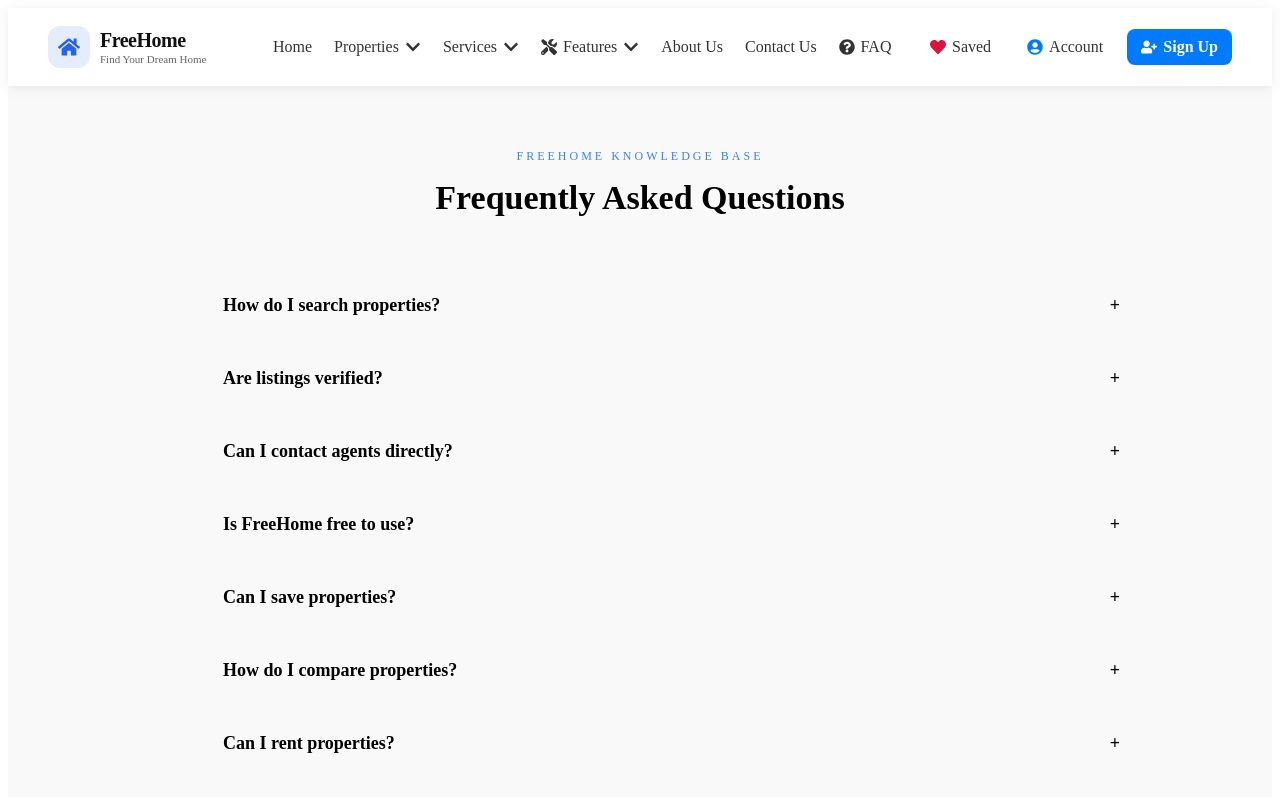
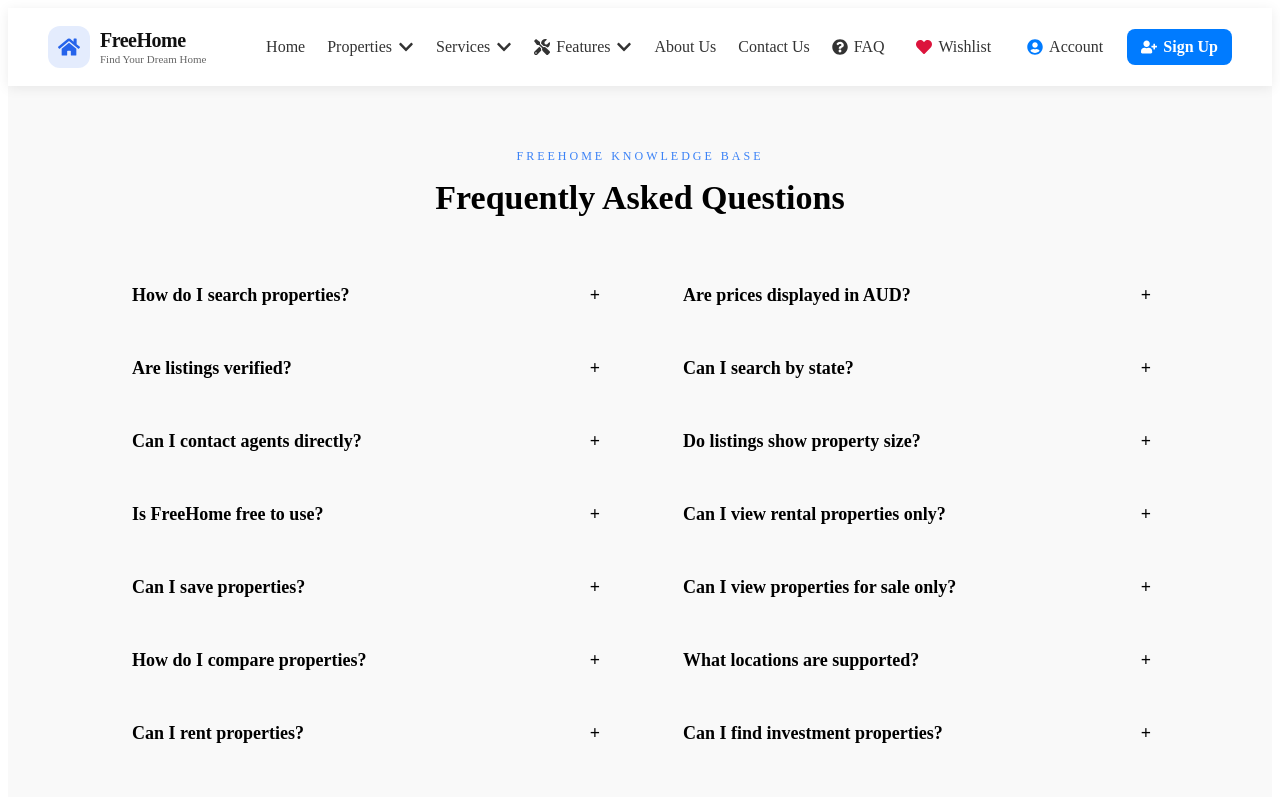
Before and after one commit to kaviya0802/freehome, a React (Vite) app: page /faq in a window 1280 px wide. Shown: the top 797 px of the page. Built offline with nearby package versions, Linux system fonts and the light colour scheme.

Commit message:
property oage allignment change and faq changed

```diff
--- a/src/components/Navbar/Navbar.jsx
+++ b/src/components/Navbar/Navbar.jsx
@@ -37,8 +37,8 @@ function Navbar() {
             <span>Properties <FaChevronDown /></span>
             <div className="dropdown-menu">
               <Link to="/properties">All Properties</Link>
-              <Link to="/properties?mode=buy">Buy Homes</Link>
-              <Link to="/properties?mode=rent">Rent Homes</Link>
+              <Link to="/properties?mode=buy">For Sale</Link>
+              <Link to="/properties?mode=rent">For Rent</Link>
               <Link to="/properties?type=PG Hostel">PG Hostel</Link>
             </div>
           </li>
@@ -83,7 +83,7 @@ function Navbar() {
 
         <Link to="/wishlist" className="icon-btn wishlist">
           <FaHeart />
-          <span>Saved</span>
+          <span>Wishlist</span>
         </Link>
 
         <Link to="/profile" className="icon-btn profile">
--- a/src/components/PropertyCard/PropertyCard.css
+++ b/src/components/PropertyCard/PropertyCard.css
@@ -10,6 +10,7 @@
   display: flex;
   flex-direction: column;
 
+  width: 100%;
   height: 100%;
 }
 
@@ -22,7 +23,11 @@
   width: 100%;
   height: 220px;
   object-fit: cover;
+  object-position: center;
   display: block;
+
+  /* IMPORTANT FIX */
+  aspect-ratio: 16 / 9;
 }
 
 .property-info {
--- a/src/pages/FAQ/FAQ.css
+++ b/src/pages/FAQ/FAQ.css
@@ -7,8 +7,8 @@
 
 .faq-title {
   text-align: center;
-  margin-bottom: 60px;
-  font-family:inherit;
+  margin-bottom: 50px;
+  font-family: inherit;
 }
 
 .faq-title span {
@@ -22,26 +22,24 @@
   font-size: 34px;
 }
 
-.faq-stream {
-  max-width: 1000px;
-  margin: auto;
-  position: relative;
+/* TWO COLUMN LAYOUT */
+
+.faq-columns {
+  display: grid;
+  grid-template-columns: 1fr 1fr;
+  gap: 40px;
+  align-items: start;
 }
 
-.faq-stream::before {
-  content: "";
-  position: absolute;
-  left: 25px;
-  top: 0;
-  width: 3px;
-  height: 100%;
-
+.faq-column {
+  display: flex;
+  flex-direction: column;
 }
 
+/* FAQ ITEMS */
+
 .faq-item {
-
   margin-bottom: 16px;
-  margin-left: 60px;
   border-left: 3px solid transparent;
   transition: 0.3s;
 }
@@ -51,7 +49,6 @@
 }
 
 .faq-question {
-  font-family:inherit;
   width: 100%;
   background: transparent;
   border: none;
@@ -66,6 +63,7 @@
   align-items: center;
 
   padding: 18px 20px;
+  font-family: inherit;
 }
 
 .faq-question:hover {
@@ -75,14 +73,12 @@
 .faq-answer {
   margin-left: 20px;
   margin-bottom: 20px;
+  padding-left: 20px;
 
-  color: black;
+  color: #444;
   line-height: 1.8;
 
-
-  padding-left: 20px;
-
-  animation: fadeIn .25s ease;
+  animation: fadeIn 0.25s ease;
 }
 
 @keyframes fadeIn {
@@ -96,20 +92,25 @@
   }
 }
 
-@media(max-width:768px) {
-  .faq-title h1 {
-    font-size: 34px;
+/* MOBILE */
+
+@media (max-width: 768px) {
+
+  .faq-columns {
+    grid-template-columns: 1fr;
+    gap: 0;
   }
 
-  .faq-item {
-    margin-left: 35px;
-  }
-
-  .faq-stream::before {
-    left: 10px;
+  .faq-title h1 {
+    font-size: 30px;
   }
 
   .faq-question {
     font-size: 16px;
   }
+
+  .faq-answer {
+    margin-left: 10px;
+    padding-left: 12px;
+  }
 }
--- a/src/pages/FAQ/FAQ.jsx
+++ b/src/pages/FAQ/FAQ.jsx
@@ -66,6 +66,8 @@ function FAQ() {
     ["Will more features be added?", "Yes, future updates will include additional capabilities."]
   ];
 
+  const half = Math.ceil(faqs.length / 2);
+
   return (
     <>
       <Navbar />
@@ -77,14 +79,14 @@ function FAQ() {
           <h1>Frequently Asked Questions</h1>
         </div>
 
-        <div className="faq-stream">
+        <div className="faq-columns">
 
-          {faqs.map((item, index) => (
+          {/* LEFT COLUMN */}
+          <div className="faq-column">
+            {faqs.slice(0, half).map((item, index) => (
               <div
                 key={index}
-              className={`faq-item ${
-                open === index ? "active" : ""
-              }`}
+                className={`faq-item ${open === index ? "active" : ""}`}
               >
                 <button
                   className="faq-question"
@@ -103,6 +105,45 @@ function FAQ() {
                 )}
               </div>
             ))}
+          </div>
+
+          {/* RIGHT COLUMN */}
+          <div className="faq-column">
+            {faqs.slice(half).map((item, index) => {
+              const realIndex = index + half;
+
+              return (
+                <div
+                  key={realIndex}
+                  className={`faq-item ${
+                    open === realIndex ? "active" : ""
+                  }`}
+                >
+                  <button
+                    className="faq-question"
+                    onClick={() =>
+                      setOpen(
+                        open === realIndex
+                          ? null
+                          : realIndex
+                      )
+                    }
+                  >
+                    <span>{item[0]}</span>
+                    <span>
+                      {open === realIndex ? "−" : "+"}
+                    </span>
+                  </button>
+
+                  {open === realIndex && (
+                    <div className="faq-answer">
+                      {item[1]}
+                    </div>
+                  )}
+                </div>
+              );
+            })}
+          </div>
 
         </div>
 
--- a/src/pages/Home/Home.css
+++ b/src/pages/Home/Home.css
@@ -57,6 +57,7 @@
 .search-box input,
 .search-box select {
   padding: 14px;
+  font-family: inherit;
   width: 220px;
   border: 1px solid #ddd;
   border-radius: 8px;
@@ -115,6 +116,7 @@ ropdown popup */
 /* search button */
 .search-btn {
   background: #2563eb;
+  font-family: inherit;
   color: white;
   border: none;
   padding: 14px 25px;
--- a/src/pages/Properties/Properties.css
+++ b/src/pages/Properties/Properties.css
@@ -9,6 +9,7 @@
   margin-bottom: 30px;
 }
 
+
 .properties-header h1 {
   font-size: 32px;
   margin-bottom: 10px;
@@ -18,13 +19,23 @@
   color: #666;
 }
 
+
 .property-grid {
   display: grid;
-  grid-template-columns: repeat(auto-fill, minmax(300px, 1fr));
   gap: 25px;
-  align-items: stretch;
+
+  grid-template-columns: repeat(
+    auto-fit,
+    minmax(320px, 1fr)
+  );
 }
-
+.property-grid.single-card {
+  display: flex;
+  justify-content: center;
+}
+.property-grid.single-card .property-card img {
+  height: 400px;
+}
 .no-results {
   text-align: center;
   grid-column: 1 / -1;
--- a/src/pages/Properties/Properties.jsx
+++ b/src/pages/Properties/Properties.jsx
@@ -53,12 +53,7 @@ function Properties() {
       matchBudget = price > 1000000;
     }
 
-    return (
-      matchLocation &&
-      matchType &&
-      matchBudget &&
-      matchMode
-    );
+    return matchLocation && matchType && matchBudget && matchMode;
   });
 
   // Dynamic page title
@@ -79,18 +74,21 @@ function Properties() {
       <div className="properties-container">
 
         <div className="properties-header">
+          <div className="page-tag">
+            FreeHome Property Collection
+          </div>
 
-          <div className="page-tag">
-              FreeHome Property Collection
-          </div>
           <h1>{pageTitle}</h1>
-          <p>
-            {filtered.length} Properties Found
-          </p>
 
+          <p>{filtered.length} Properties Found</p>
         </div>
 
-        <div className="property-grid">
+        {/* ✅ IMPORTANT CHANGE HERE */}
+        <div
+          className={`property-grid ${
+            filtered.length === 1 ? "single-card" : ""
+          }`}
+        >
 
           {filtered.length > 0 ? (
             filtered.map((property) => (
```
Also changed, not shown: src/data/agents.json (deleted). Lines whose indentation alone changed are shown as unchanged.
